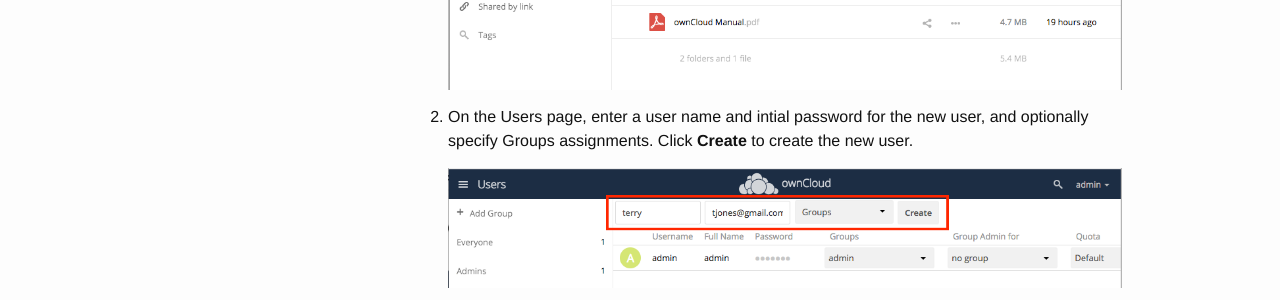
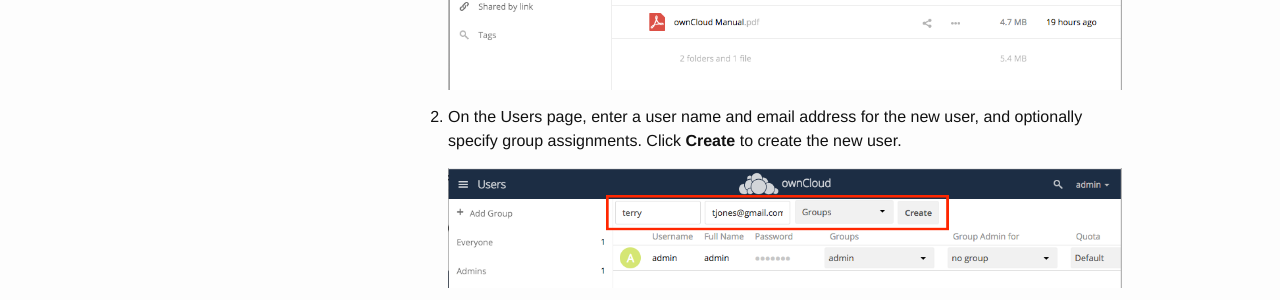
Before and after one commit to davidhoyle/github.io, a Jekyll site: the page built from _ocserver-add-user/ocserver-add-user.md, in a window 1280 px wide. Shown: the part 521-821 px from the top of the page. Built offline with Jekyll 4.4.1, drawn with Linux system fonts in a browser that asks for light colours.

Commit message:
Add user updates

```diff
--- a/_ocserver-add-user/ocserver-add-user.md
+++ b/_ocserver-add-user/ocserver-add-user.md
@@ -13,7 +13,7 @@ title:  "Adding ownCloud Users"
 
    ![Select Users](../images/select-users.png)
 
-2. On the Users page, enter a user name and intial password for the new user, and optionally specify Groups assignments. Click **Create** to create the new user.
+2. On the Users page, enter a user name and email address for the new user, and optionally specify group assignments. Click **Create** to create the new user.
 
    ![Add new user](../images/add-new-user.png)
 
```
Also changed, not shown: 2 other files.
